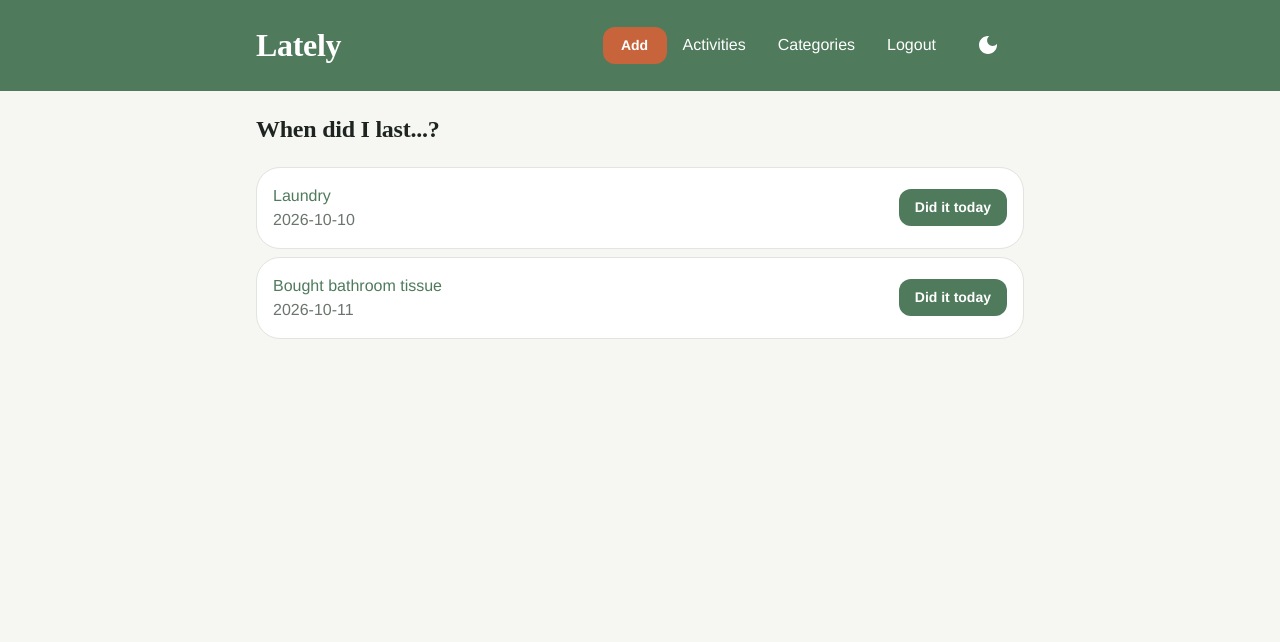
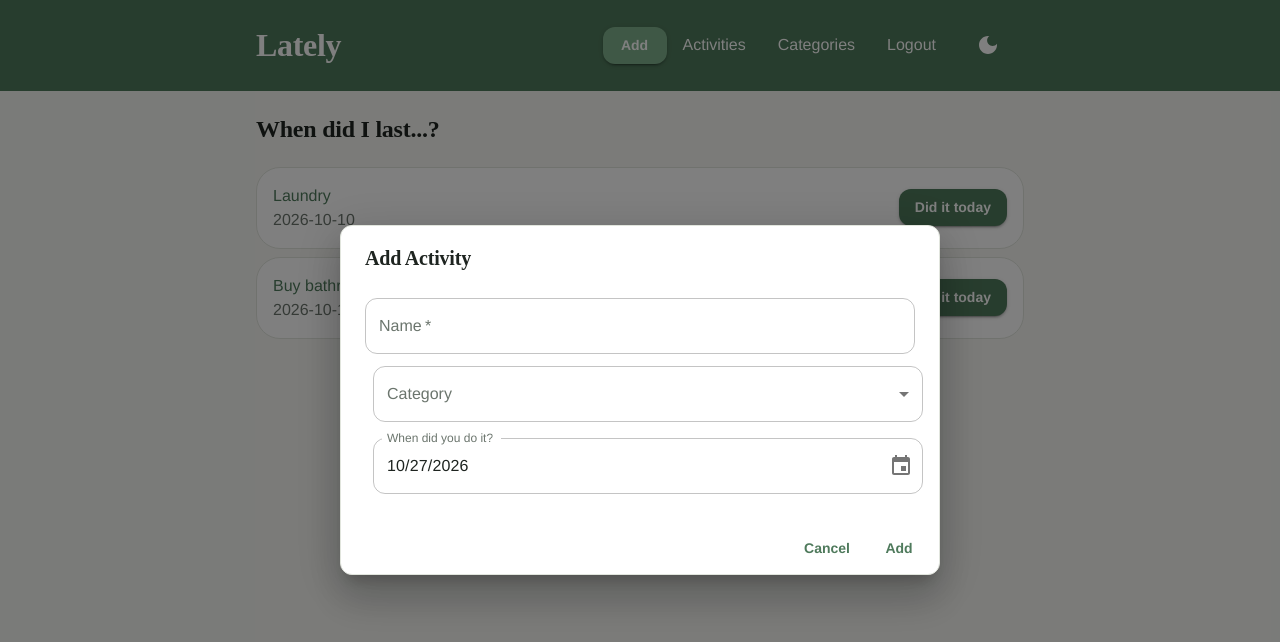
Before and after one commit to senyth/lately, a React (Vite) app in the folder client/: page / in a window 1280 px wide. Both pictures are taken after a click on the button "Add". Shown: the top 642 px of the page. Built offline with nearby package versions, Linux system fonts and the light colour scheme.

Commit message:
add form, date picker and dayjs

```diff
--- a/client/package.json
+++ b/client/package.json
@@ -16,7 +16,9 @@
     "@fontsource-variable/nunito-sans": "^5.3.0",
     "@mui/icons-material": "^9.5.0",
     "@mui/material": "^9.5.0",
+    "@mui/x-date-pickers": "^9.16.0",
     "@vercel/analytics": "^2.0.1",
+    "dayjs": "^1.11.23",
     "react": "^19.3.1",
     "react-dom": "^19.3.1",
     "sass": "^1.106.1"
--- a/client/src/components/Dashboard.tsx
+++ b/client/src/components/Dashboard.tsx
@@ -10,7 +10,7 @@ export default function Dashboard() {
     },
     {
       id: '2',
-      name: 'Bought bathroom tissue',
+      name: 'Buy bathroom tissue',
       date: '2026-10-11'
     }
   ];
--- a/client/src/main.tsx
+++ b/client/src/main.tsx
@@ -5,6 +5,8 @@ import CssBaseline from '@mui/material/CssBaseline'
 import { getTheme } from './shared/theme/theme.ts'
 import type { PaletteMode } from '@mui/material/styles'
 import { createRoot } from 'react-dom/client'
+import { LocalizationProvider } from '@mui/x-date-pickers/LocalizationProvider';
+import { AdapterDayjs } from '@mui/x-date-pickers/AdapterDayjs';
 
 export function Root() {
   const [mode, setMode] = useState<PaletteMode>('light');
@@ -12,10 +14,12 @@ export function Root() {
   return (
     <ThemeProvider theme={theme}>
       <CssBaseline />
-      <App
-        mode={mode}
-        onToggleMode={() => setMode(m => (m === 'light' ? 'dark' : 'light'))}
-      />
+      <LocalizationProvider dateAdapter={AdapterDayjs}>
+        <App
+          mode={mode}
+          onToggleMode={() => setMode(m => (m === 'light' ? 'dark' : 'light'))}
+        />
+      </LocalizationProvider>
     </ThemeProvider>
   );
 }
--- a/client/src/shared/theme/Header.tsx
+++ b/client/src/shared/theme/Header.tsx
@@ -1,6 +1,9 @@
-import { Box, Button, IconButton, Typography, type PaletteMode } from '@mui/material';
+import { Box, Button, Dialog, DialogActions, DialogContent, DialogTitle, FormControl, IconButton, InputLabel, MenuItem, Select, TextField, Typography, type PaletteMode } from '@mui/material';
+import { DatePicker } from '@mui/x-date-pickers/DatePicker';
 import '../../sass/theme.scss';
 import { DarkMode, LightMode } from '@mui/icons-material';
+import { useState } from 'react';
+import dayjs, { type Dayjs } from 'dayjs';
 
 interface HeaderProps {
   mode: PaletteMode;
@@ -8,13 +11,28 @@ interface HeaderProps {
 }
 
 export default function Header({ mode, onToggleMode }: HeaderProps) {
+  const [open, setOpen] = useState<true | false>(false);
+  const [date, setDate] = useState<Dayjs | null>(dayjs());
+
+  const handleClick = () => {
+    setOpen(true);
+  }
+
+  const handleClose = () => {
+    setOpen(false);
+  }
+
+  const handleSubmit = () => {
+    setOpen(false);
+  }
+
   return (
     <Box component="header" sx={{ bgcolor: 'primary.main', color: 'primary.contrastText' }}>
       <div id="header-content">
         <Typography sx={{ color: 'primary.contrastText' }}><h1>Lately</h1></Typography>
         <nav>
           <ul>
-            <Button variant="contained" color="secondary">Add</Button>
+            <Button variant="contained" color="secondary" onClick={handleClick}>Add</Button>
             <li>Activities</li>
             <li>Categories</li>
             <li>Logout</li>
@@ -30,6 +48,50 @@ export default function Header({ mode, onToggleMode }: HeaderProps) {
           </ul>
         </nav>
       </div>
+      <Dialog open={open} onClose={handleClose}>
+        <DialogTitle>Add Activity</DialogTitle>
+        <DialogContent>
+          <form onSubmit={handleSubmit} id="subscription-form">
+            <TextField
+              autoFocus
+              required
+              margin="dense"
+              id="name"
+              name="name"
+              label="Name"
+              type="name"
+              fullWidth
+              variant="outlined"
+            />
+            <FormControl variant="outlined" sx={{ m: 1, minWidth: 120 }} fullWidth>
+              <InputLabel id="demo-simple-select-standard-label">Category</InputLabel>
+              <Select
+                labelId="demo-simple-select-standard-label"
+                id="demo-simple-select-standard"
+                value=""
+              >
+                <MenuItem value={10}>Chore</MenuItem>
+                <MenuItem value={20}>Household Item</MenuItem>
+                <MenuItem value={30}>Personal</MenuItem>
+              </Select>
+            </FormControl>
+            <FormControl sx={{ m: 1, minWidth: 120 }} fullWidth>
+              <DatePicker
+                label="When did you do it?"
+                value={date}
+                onChange={(newValue) => setDate(newValue)}
+                disableFuture
+              />
+            </FormControl>
+          </form>
+        </DialogContent>
+        <DialogActions>
+          <Button onClick={handleClose}>Cancel</Button>
+          <Button type="submit" form="subscription-form">
+            Add
+          </Button>
+        </DialogActions>
+      </Dialog>
     </Box>
   );
 }
--- a/client/src/shared/theme/theme.ts
+++ b/client/src/shared/theme/theme.ts
@@ -12,7 +12,7 @@ const sage = {
     muted: '#6B756D',
     accent: '#4F7A5C',
     accentContrast: '#FFFFFF',
-    secondary: '#C8643C',
+    secondary: '#7FB08C',
     secondaryContrast: '#FFFFFF',
     border: '#E1E5DD',
     // recency: { recent: '#5E8C6A', due: '#C99A3E', overdue: '#B5543C' },
@@ -24,7 +24,7 @@ const sage = {
     muted: '#8F9A91',
     accent: '#7FB08C',
     accentContrast: '#121613',
-    secondary: '#E58A5F',
+    secondary: '#4F7A5C',
     secondaryContrast: '#121613',
     border: '#2A322C',
     // recency: { recent: '#7FB08C', due: '#E0B45F', overdue: '#E07A62' },
@@ -63,9 +63,6 @@ export const getTheme = (mode: PaletteMode) => {
           'h1, h2, h3, h4, h5, h6': headingStyle,
         },
       },
-      MuiButton: {
-        defaultProps: { disableElevation: true },
-      },
       MuiPaper: {
         defaultProps: { elevation: 0 },
         styleOverrides: { root: { backgroundImage: 'none' } },
```
Also changed, not shown: 1 other file (tests, documents, lock files or other folders).
